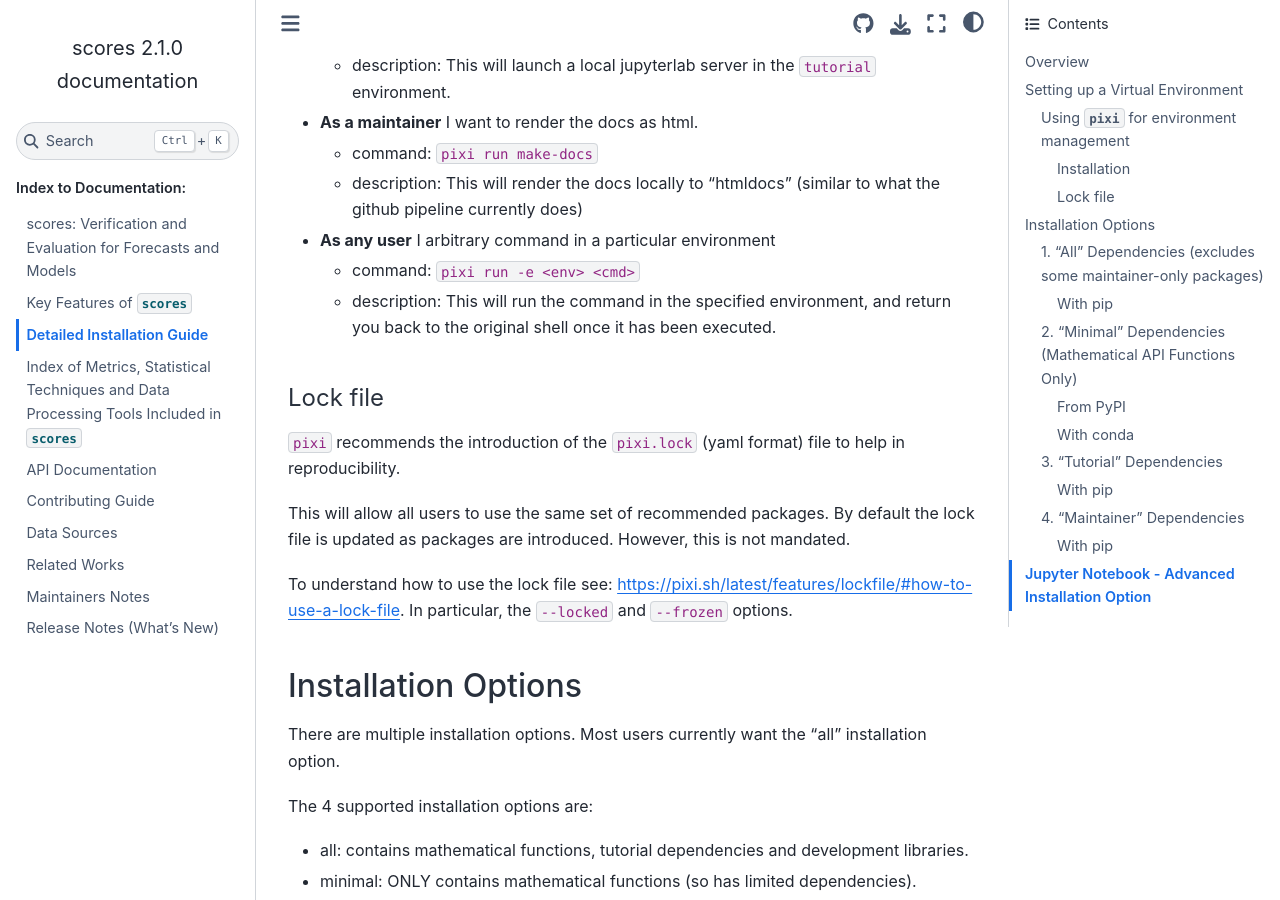
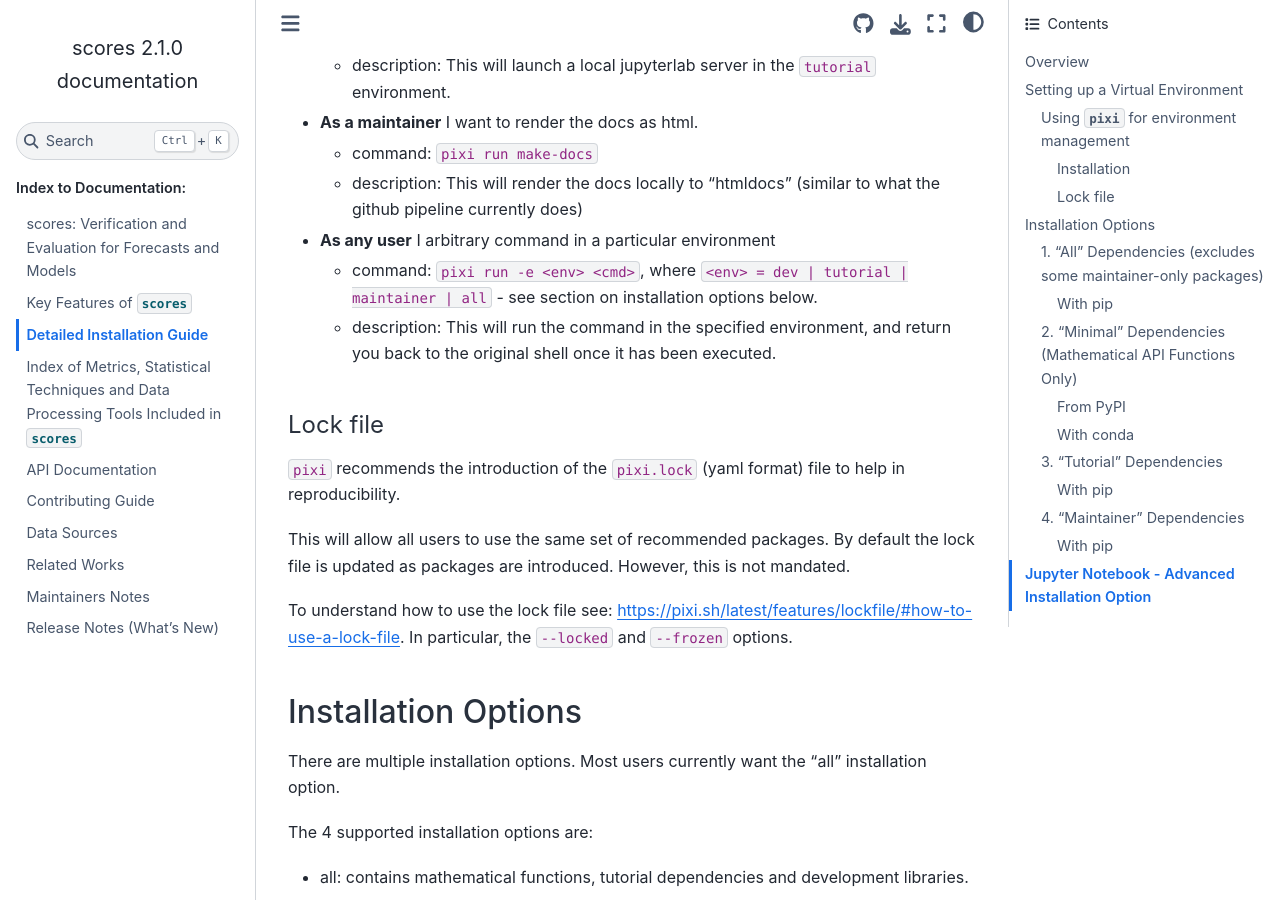
Before and after one commit to nci/scores, a Sphinx documentation site: the page built from docs/installation.md, in a window 1280 px wide and 900 px high, scrolled down 1555 px. Built offline with Sphinx 7.4.7 and the Sphinx Book theme 1.1.4, drawn with Linux system fonts in a browser that asks for light colours; pages that are not in the unit, such as notebooks, are missing from menus.

```diff
--- a/docs/installation.md
+++ b/docs/installation.md
@@ -50,7 +50,7 @@ Examples:
   - command:  `pixi run make-docs`
   - description: This will render the docs locally to "htmldocs" (similar to what the github pipeline currently does)
 - **As any user** I arbitrary command in a particular environment
-  - command: `pixi run -e <env> <cmd>`
+  - command: `pixi run -e <env> <cmd>`, where `<env> = dev | tutorial | maintainer | all` - see section on installation options below.
   - description: This will run the command in the specified environment, and return you back to the original shell once it has been executed.
 
 #### Lock file
```
